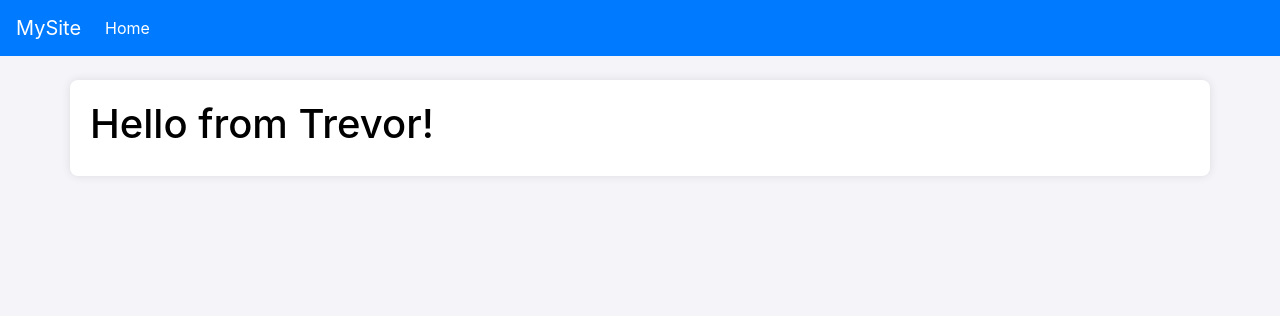
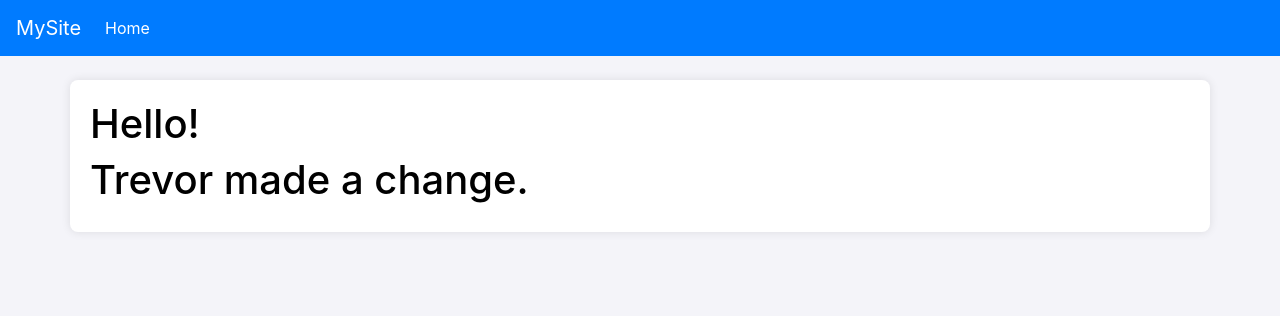
Before and after one commit to TrevorAhlers/Git_Branching, a Django app: template demo/demo/myapp/templates/home.html in a window 1280 px wide. Shown: the top 316 px of the page. Run offline with Django 5.2, Linux system fonts and the light colour scheme; the template is opened without the code that fills it, so the values that code supplies are empty; parts of the project's set-up code (start-up, migrations or seed data) failed here and were passed over; some libraries are stand-ins or nearby versions.

Commit message:
Update home.html

```diff
--- a/demo/demo/myapp/templates/home.html
+++ b/demo/demo/myapp/templates/home.html
@@ -1,6 +1,7 @@
 {% extends 'base.html' %}
 
 {% block content %}
-<h1>Hello from Trevor! </h1>
+<h1>Hello! </h1>
+<h1>Trevor made a change. </h1>
 
 {% endblock %}
```
